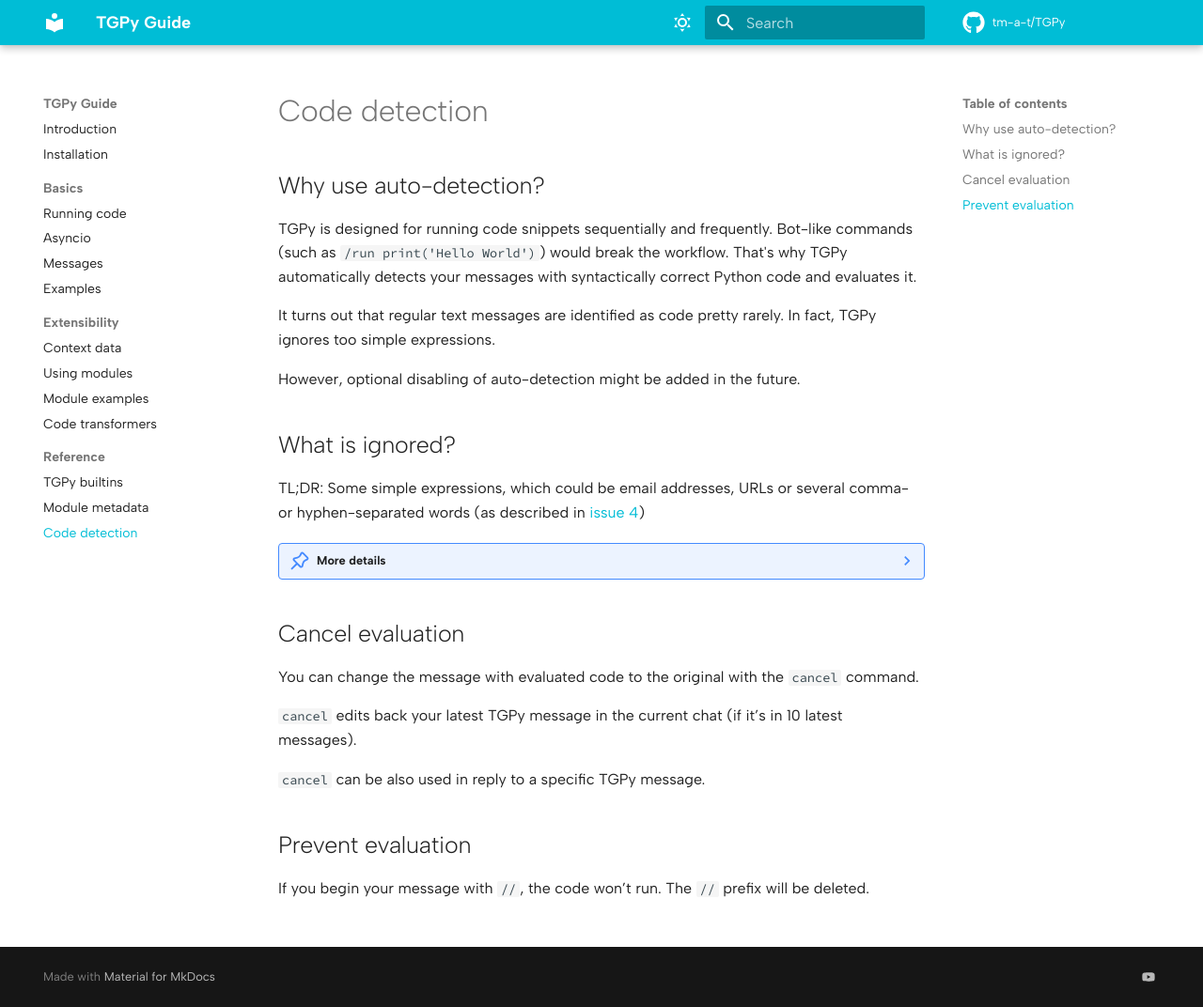
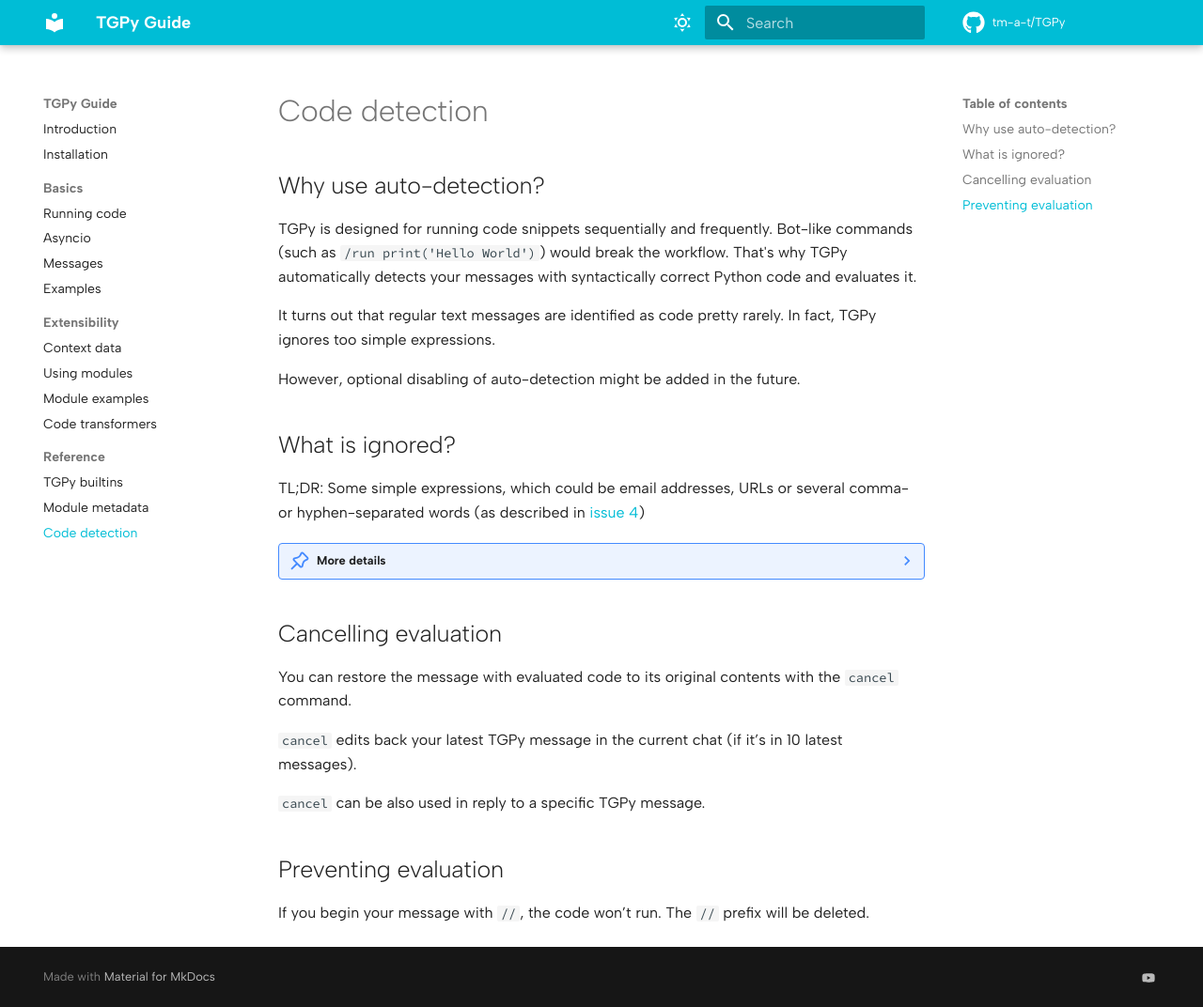
Before and after one commit to tm-a-t/TGPy, an MkDocs documentation site: the page built from guide/docs/reference/code_detection.md, in a window 1280 px wide and 1072 px high. Shown: the whole window at 94% size. Built offline with MkDocs 1.6.1 and Material for MkDocs 9.7.7, drawn with Linux system fonts in a browser that asks for light colours; comment, search, counter and statistics services are not loaded.

Commit message:
Update code_detection.md

```diff
--- a/guide/docs/reference/code_detection.md
+++ b/guide/docs/reference/code_detection.md
@@ -18,26 +18,26 @@
 
 ??? note "More details"
 
-    In this section, an **unknown** variable is one not present in `locals` — that is, which were not saved in previous
-    messages and which are not built in TGPy (as `ctx`, `orig`, `msg` and `print` are). Unknown variables' attributes are
-    also considered unknown
+    In this section, an **unknown** variable is one not present in `locals` — that is, one that was not saved in previous
+    messages and which is not built into TGPy (as `ctx`, `orig`, `msg` and `print` are). Unknown variables' attributes are
+    also considered unknown.
 
-    **Ignored** expressions are expressions in the list below:
+    **Ignored** expressions are the expressions from the list below:
 
     * Constants like `1` or `"abcd"` and unknown variables
-    * Binary operations on unknown variables (recursively, i.e., `a - b -c` is also ignored in case `a`, `b`, `c` are unknown)
+    * Binary operations on unknown variables (recursively, i.e., `a - b -c` is also ignored in case `a`, `b`, or `c` are unknown)
     * Unary operations on constants or unknown variables
     * Tuples of ignored expressions
-    * Multiple ignored expressions (i.e. separated by `;` or newline)****
+    * Multiple ignored expressions (i.e. separated by `;` or newline)
 
-## Cancel evaluation
+## Cancelling evaluation
 
-You can change the message with evaluated code to the original with the `cancel` command.
+You can restore the message with evaluated code to its original contents with the `cancel` command.
 
 `cancel` edits back your latest TGPy message in the current chat (if it’s in 10 latest messages).
 
 `cancel` can be also used in reply to a specific TGPy message.
 
-## Prevent evaluation
+## Preventing evaluation
 
 If you begin your message with `//`, the code won’t run. The `//` prefix will be deleted.
```
